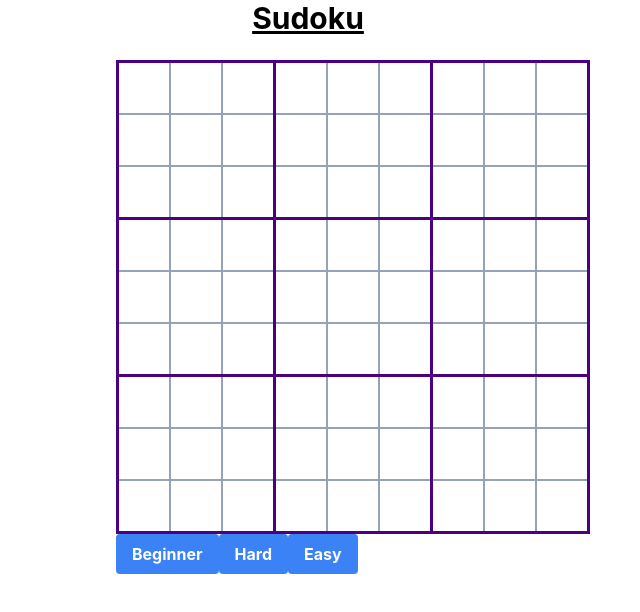
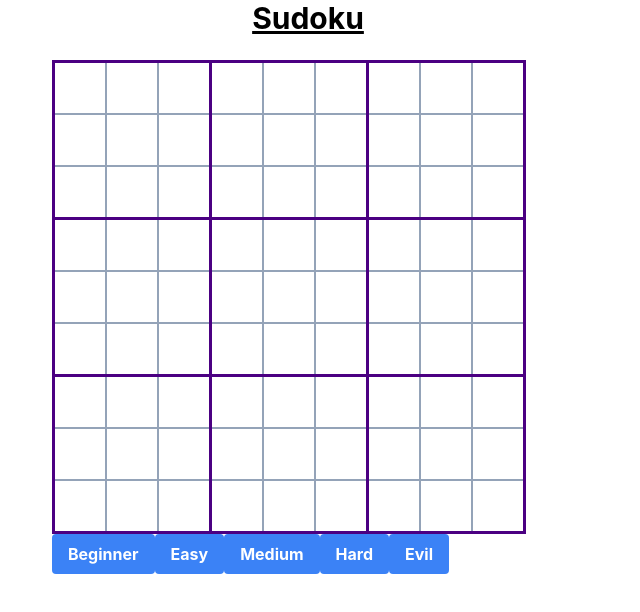
Before and after one commit to OliverTattersall/Sudoku, a React (Create React App) app in the folder front-end-react/sudoku/: page / in a window 1280 px wide. Shown: the top 612 px of the page, without its empty margins (332-972 px from the left). Built offline with nearby package versions, Linux system fonts and the light colour scheme; no server answers.

Commit message:
cleaned up ending game

```diff
--- a/front-end-react/sudoku/src/App.js
+++ b/front-end-react/sudoku/src/App.js
@@ -28,17 +28,24 @@ function App() {
       Sudoku
     </h1>
     <br/>
-    <div className='max-w-sm mx-auto'>
-
+    <div className='max-w-lg mx-auto'>
+      <div className='inline'>
         <Sudoku
         diff = {diff}
         rerender={rerender}
         endGame={()=>(updateFinishedGame(true))}
         resumeGame={()=>(updateFinishedGame(false))}/>
+      </div>
+
+      <div className='mx-auto content-center'>
+
         <button className="bg-blue-500 hover:bg-blue-700 text-white font-bold py-2 px-4 rounded" onClick={onNewGame('beginner')}>Beginner</button>
+        <button className="bg-blue-500 hover:bg-blue-700 text-white font-bold py-2 px-4 rounded" onClick={onNewGame('easy')}>Easy</button>
+        <button className="bg-blue-500 hover:bg-blue-700 text-white font-bold py-2 px-4 rounded" onClick={onNewGame('medium')}>Medium</button>
         <button className="bg-blue-500 hover:bg-blue-700 text-white font-bold py-2 px-4 rounded" onClick={onNewGame('hard')}>Hard</button>
-      <button className="bg-blue-500 hover:bg-blue-700 text-white font-bold py-2 px-4 rounded" onClick={onNewGame('easy')}>Easy</button>
+        <button className="bg-blue-500 hover:bg-blue-700 text-white font-bold py-2 px-4 rounded" onClick={onNewGame('veryhard')}>Evil</button>
         <Stopwatch running={runningGame} pause={finishedGame}/>
+      </div>
 
     </div>
 
--- a/front-end-react/sudoku/src/components/Sudoku.tsx
+++ b/front-end-react/sudoku/src/components/Sudoku.tsx
@@ -27,6 +27,7 @@ export const Sudoku = ({diff, rerender, endGame, resumeGame}:SudokuProps) => {
     const [disabledGrid, updateDisableGrid] = useState([false, false, false, false, false, false, false, false, false].map(x => [false, false, false, false, false, false, false, false, false]))
     const [errorGrid, updateErrorGrid] = useState([false, false, false, false, false, false, false, false, false].map(x => [false, false, false, false, false, false, false, false, false]));
     const [count, updateCount] = useState(0);
+    const [errorCount, updateErrorCount] = useState(0);
     const [selectedCell, updateSelectedCell] = useState([-1,-1]);
     useEffect(()=>{
         console.log('triggered');
@@ -57,16 +58,23 @@ export const Sudoku = ({diff, rerender, endGame, resumeGame}:SudokuProps) => {
 
     useEffect(()=>{
         if(count===81){
+
+            let message = '';
             const {tempcount, errorGrid:tempError} = checkGrid(sudokuGrid);
+            updateErrorCount(tempcount);
             if(!tempcount){
-                alert('Nice Job!')
-                console.log('yay')
+                // alert('Nice Job!');
+                message = 'Nice Job!'
+                console.log('yay');
             }else{
-                alert('Seems to be a couple errors')
-                console.log("boo")
+                message = 'Seems to be a couple error :('
+                // alert('Seems to be a couple errors');
+                console.log("boo");
                 updateErrorGrid(tempError);
             }
-
+            setInterval(()=>{
+                alert(message);
+            }, 500)
             endGame();
         }else{
             resumeGame();
@@ -83,7 +91,9 @@ export const Sudoku = ({diff, rerender, endGame, resumeGame}:SudokuProps) => {
         ));
 
         if(cleanData){
+            if(errorGrid[rowId][colId]){
 
+            }
         }
 
         let tempcount = 0;
@@ -113,12 +123,20 @@ export const Sudoku = ({diff, rerender, endGame, resumeGame}:SudokuProps) => {
         updateSelectedCell([rowId, colId])
     }
 
+    const clearError = () => {
+        updateGrid(prev => prev.map((row, rid) => row.map(
+            (col, cid) => errorGrid[rid][cid] && !disabledGrid[rid][cid] ? 0 : prev[rid][cid]
+        )))
+        updateErrorGrid([false, false, false, false, false, false, false, false, false].map(x => [false, false, false, false, false, false, false, false, false]));
+        updateErrorCount(0);
+
+    }
 
     // console.log(selectedCell);
 
     return (
     <>
-        <div className="max-w-sm mx-auto ">
+        {/* <div className="max-w-lg mx-auto "> */}
             <table className="border-collapse">
                 <tbody>
                     {sudokuGrid.map((row, rowId) => {
@@ -142,7 +160,14 @@ export const Sudoku = ({diff, rerender, endGame, resumeGame}:SudokuProps) => {
                     })}
                 </tbody>
             </table>
-        </div>
+            {errorCount ?
+            <button
+            className="bg-red-500 hover:bg-red-700 text-white font-bold py-2 px-4 rounded"
+            onClick={clearError}
+            >Clear error boxes</button>
+            : null}
+
+        {/* </div> */}
     </>
 
     );
```
Lines whose indentation alone changed are shown as unchanged.
